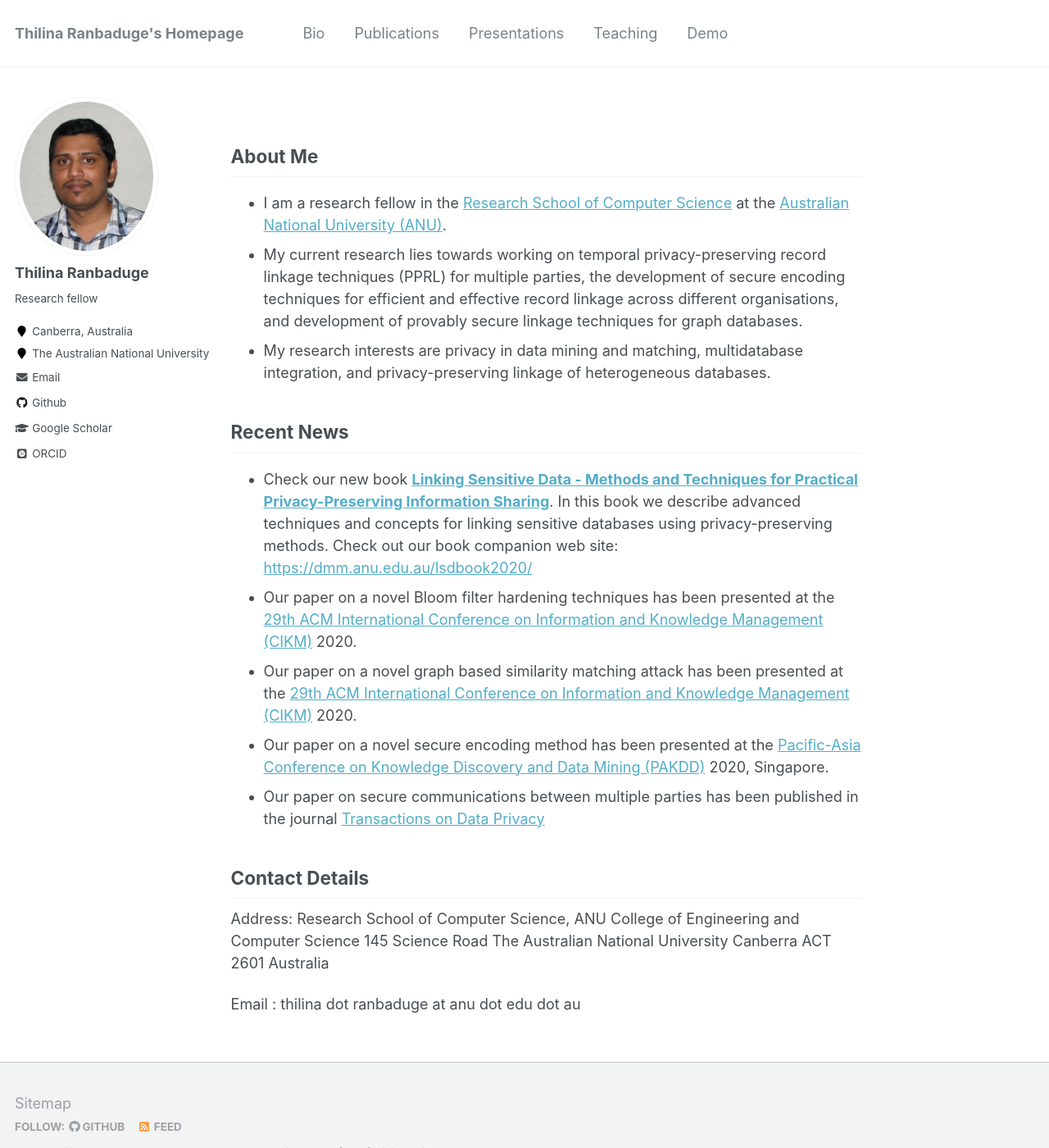
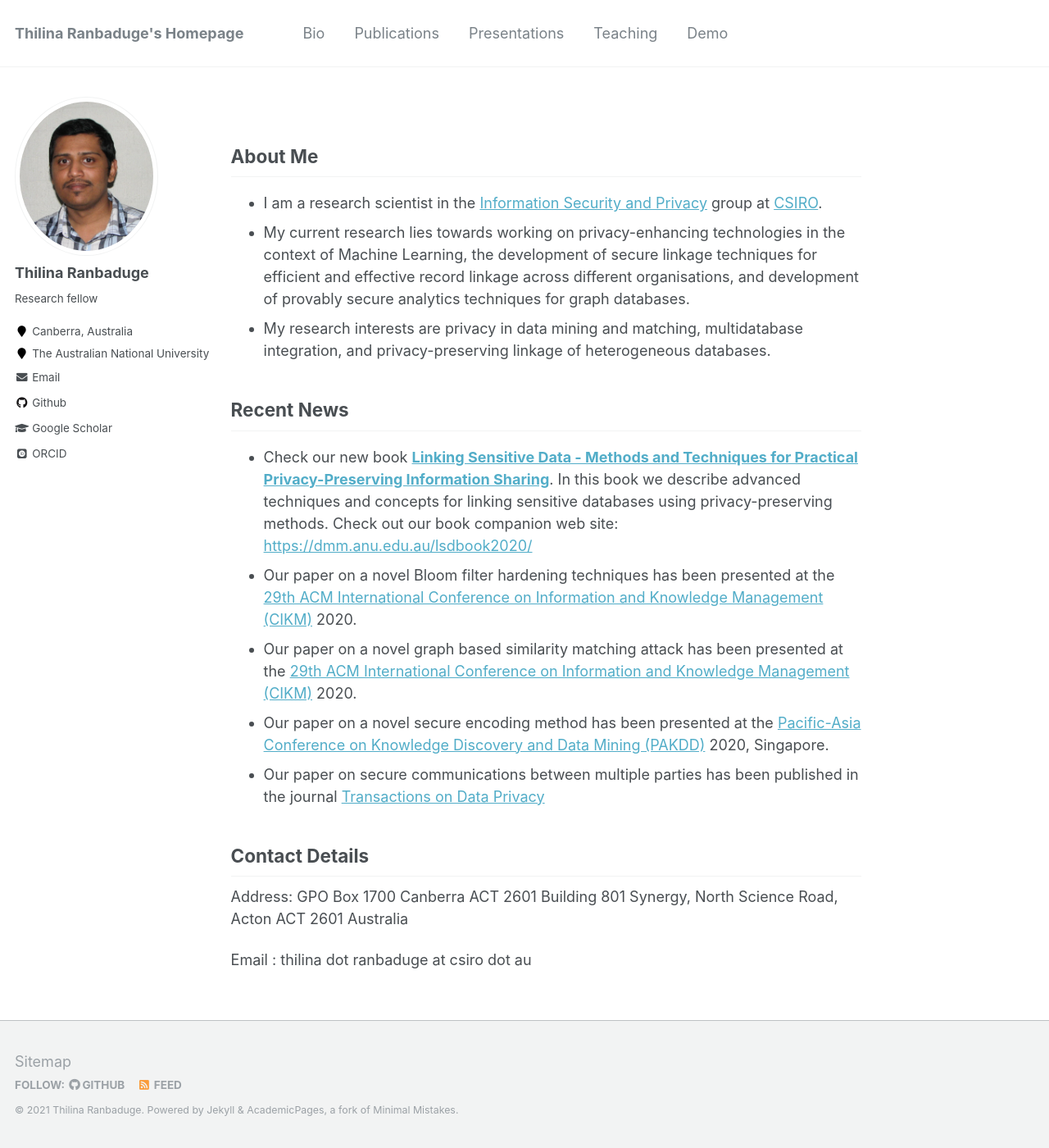
Before and after one commit to thilina-ranbaduge/thilina-ranbaduge.github.io, a Jekyll site: the page built from _pages/about.md, in a window 1280 px wide and 1400 px high. Shown: the whole window at 82% size. Built offline with Jekyll 4.4.1, drawn with Linux system fonts in a browser that asks for light colours; some web fonts are replaced.

Commit message:
Update about.md

```diff
--- a/_pages/about.md
+++ b/_pages/about.md
@@ -9,9 +9,8 @@ redirect_from:
 ---
 <h2> About Me</h2>
 <ul>
-  <li>I am a research fellow in the <a href="https://cecs.anu.edu.au/">Research School of Computer Science</a> at the <a href="https://www.anu.edu.au/">Australian National University (ANU)</a>.</li>
-  <li>My current research lies towards working on temporal privacy-preserving record linkage techniques (PPRL) for multiple parties, the development of secure encoding techniques for efficient and
-effective record linkage across different organisations, and development of provably secure linkage techniques for graph
+  <li>I am a research scientist in the <a href="https://research.csiro.au/isp/">Information Security and Privacy</a> group at <a href="https://www.csiro.au/">CSIRO</a>.</li>
+  <li>My current research lies towards working on privacy-enhancing technologies in the context of Machine Learning, the development of secure linkage techniques for efficient and effective record linkage across different organisations, and development of provably secure analytics techniques for graph
 databases.</li>
 <li>My research interests are privacy in data mining and matching, multidatabase integration, and privacy-preserving linkage of heterogeneous databases.</li>
 </ul>
@@ -30,10 +29,10 @@ databases.</li>
 
 <h2> Contact Details </h2>
 
-Address: Research School of Computer Science,
-         ANU College of Engineering and Computer Science
-         145 Science Road
-         The Australian National University
-         Canberra ACT 2601 Australia
+Address: GPO Box 1700 Canberra ACT 2601
+         Building 801 Synergy,
+         North Science Road,
+         Acton  ACT 2601
+         Australia
 
-Email  : thilina dot ranbaduge at anu dot edu dot au
+Email  : thilina dot ranbaduge at csiro dot au
```
